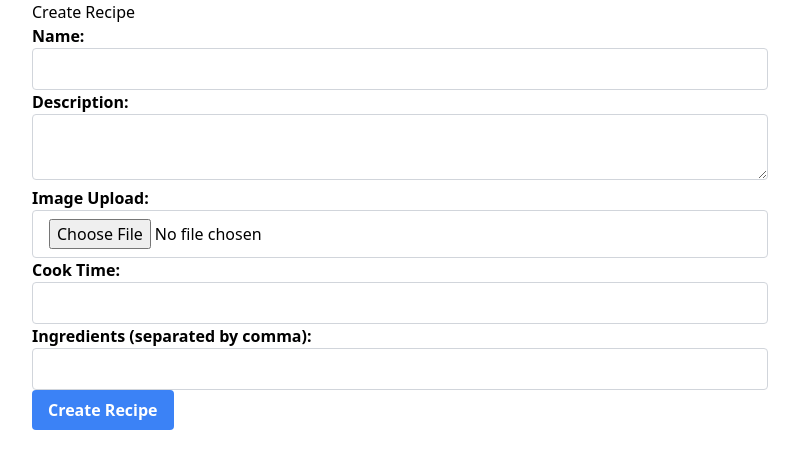
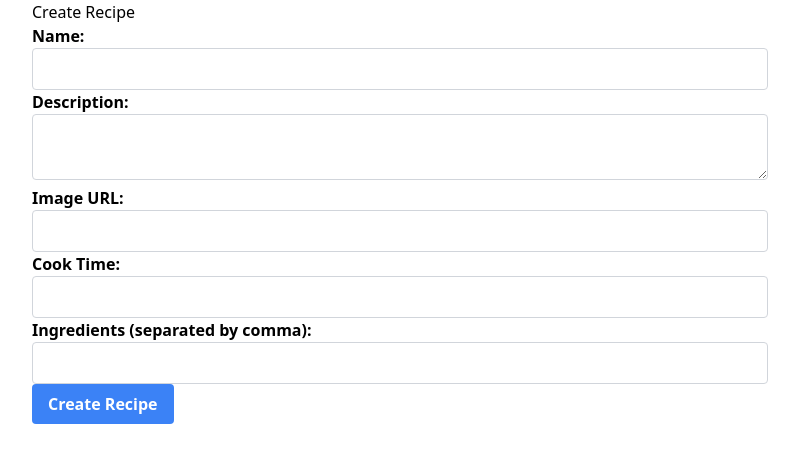
Before and after one commit to Mohammadxoja2005/recipe_app_frontend, a React (Vite) app: page /create in a window 1280 px wide. Shown: the top 468 px of the page, without its empty margins (240-1039 px from the left). Built offline with nearby package versions, Linux system fonts and the light colour scheme.

Commit message:
changed img upload to img url in create page

```diff
--- a/src/pages/RecipeCreatePage/RecipeCreatePage.tsx
+++ b/src/pages/RecipeCreatePage/RecipeCreatePage.tsx
@@ -5,7 +5,7 @@ import styles from './index.module.css';
 const RecipeCreatePage: FC = () => {
     const [name, setName] = useState('');
     const [description, setDescription] = useState('');
-    // const [image, setImage] = useState('');
+    const [image, setImage] = useState('');
     const [cookTime, setCookTime] = useState('');
     const [ingredients, setIngredients] = useState('');
 
@@ -38,8 +38,8 @@ const RecipeCreatePage: FC = () => {
                     <textarea value={description} onChange={(e) => setDescription(e.target.value)} className={styles.input}></textarea>
                 </div>
                 <div>
-                    <label className={styles.label}>Image Upload:</label>
-                    <input type="file" className={styles.input} />
+                    <label className={styles.label}>Image URL:</label>
+                    <input type="text" value={image} onChange={(e) => setImage(e.target.value)} className={styles.input} />
                 </div>
                 <div>
                     <label className={styles.label}>Cook Time:</label>
```
